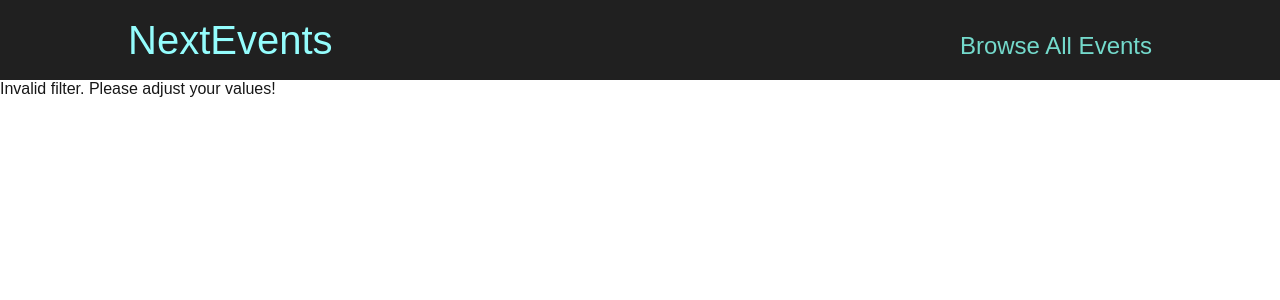
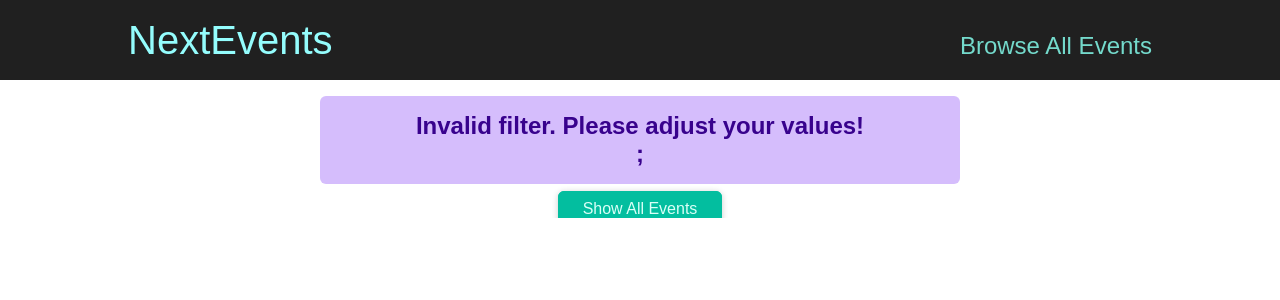
Before and after one commit to MustafaAlafandi/Next-my-events, a Next.js app: page /events/1 in a window 1280 px wide. Shown: the top 300 px of the page. Built offline with nearby package versions, Linux system fonts and the light colour scheme.

Commit message:
complete catch-all page

```diff
--- /dev/null
+++ b/components/events/results-title.js
@@ -0,0 +1,20 @@
+import Button from '../ui/button';
+import classes from './results-title.module.css';
+
+function ResultsTitle(props) {
+  const { date } = props;
+
+  const humanReadableDate = new Date(date).toLocaleDateString('en-US', {
+    month: 'long',
+    year: 'numeric',
+  });
+
+  return (
+    <section className={classes.title}>
+      <h1>Events in {humanReadableDate}</h1>
+      <Button link='/events'>Show all events</Button>
+    </section>
+  );
+}
+
+export default ResultsTitle;
--- /dev/null
+++ b/components/events/results-title.module.css
@@ -0,0 +1,6 @@
+.title {
+  margin: 2rem auto;
+  width: 90%;
+  max-width: 40rem;
+  text-align: center;
+}
--- /dev/null
+++ b/components/ui/error-alert.js
@@ -0,0 +1,7 @@
+import classes from './error-alert.module.css';
+
+function ErrorAlert(props) {
+  return <div className={classes.alert}>{props.children}</div>;
+}
+
+export default ErrorAlert;
--- /dev/null
+++ b/components/ui/error-alert.module.css
@@ -0,0 +1,12 @@
+.alert {
+  margin: 1rem auto;
+  padding: 1rem 2rem;
+  width: 90%;
+  max-width: 40rem;
+  background-color: #d5bdfc;
+  color: #38028d;
+  font-weight: bold;
+  font-size: 1.5rem;
+  text-align: center;
+  border-radius: 6px;
+}
--- a/pages/events/[...slug].js
+++ b/pages/events/[...slug].js
@@ -1,12 +1,16 @@
+import EventsList from "@/components/events/EventsList";
+import ResultsTitle from "@/components/events/results-title";
+import Button from "@/components/ui/Button";
+import ErrorAlert from "@/components/ui/error-alert";
 import { getFilteredEvents } from "@/dummy-data";
 import { useRouter } from "next/router";
 
 export default function FilteredEventsPage() {
   const router = useRouter();
   const filterData = router.query.slug;
-  if (!filterData) return <p className="center">Loading...</p>;
-  const filteredYear = filterData[0];
-  const filteredMonth = filterData[1];
+
+  const filteredYear = filterData[0] || undefined;
+  const filteredMonth = filterData[1] || undefined;
 
   const numYear = +filteredYear;
   const numMonth = +filteredMonth;
@@ -19,17 +23,35 @@
     numMonth < 1 ||
     numMonth > 12
   )
-    return <p>Invalid filter. Please adjust your values!</p>;
+    return (
+      <>
+        <ErrorAlert>
+          <p>Invalid filter. Please adjust your values!</p>;
+        </ErrorAlert>
+        <div className="center">
+          <Button link="/events">Show All Events</Button>
+        </div>
+      </>
+    );
   const filteredEvents = getFilteredEvents({
     year: numYear,
     month: numMonth,
   });
-  if(!filteredEvents || filteredEvents.length === 0){
-    return <p>No events found for the chosen filter!</p>
+  if (!filteredEvents || filteredEvents.length === 0) {
+    return (<>
+        <ErrorAlert>
+          <p>No events found for the chosen filter!</p>
+        </ErrorAlert>
+        <div className="center">
+          <Button link="/events">Show All Events</Button>
+        </div>
+      </>);
   }
+  const date = new Date(numYear, numMonth - 1);
   return (
-    <div>
-      <h1>Filtered Events </h1>
-    </div>
+    <>
+      <ResultsTitle date={date} />
+      <EventsList items={filteredEvents} />
+    </>
   );
 }
--- a/styles/globals.css
+++ b/styles/globals.css
@@ -34,11 +34,20 @@
   color: inherit;
   text-decoration: none;
 }
-li{
+
+li {
   list-style: none;
 }
+
 @media (prefers-color-scheme: dark) {
   html {
     color-scheme: dark;
   }
 }
+
+.center {
+  display: block;
+  width: fit-content;
+  margin-right: auto;
+  margin-left: auto;
+}
```
Also changed, not shown: pages/events/[eventId].js (+6 -1 lines).
